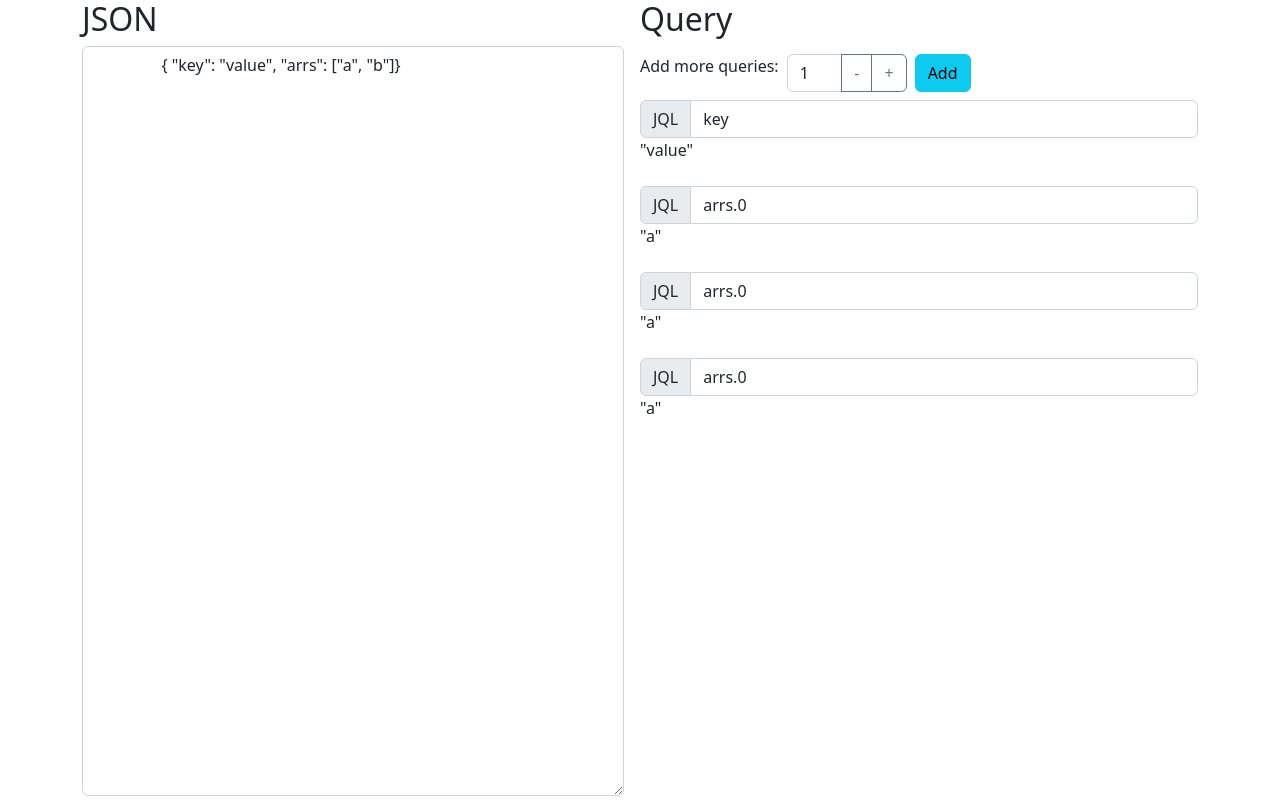
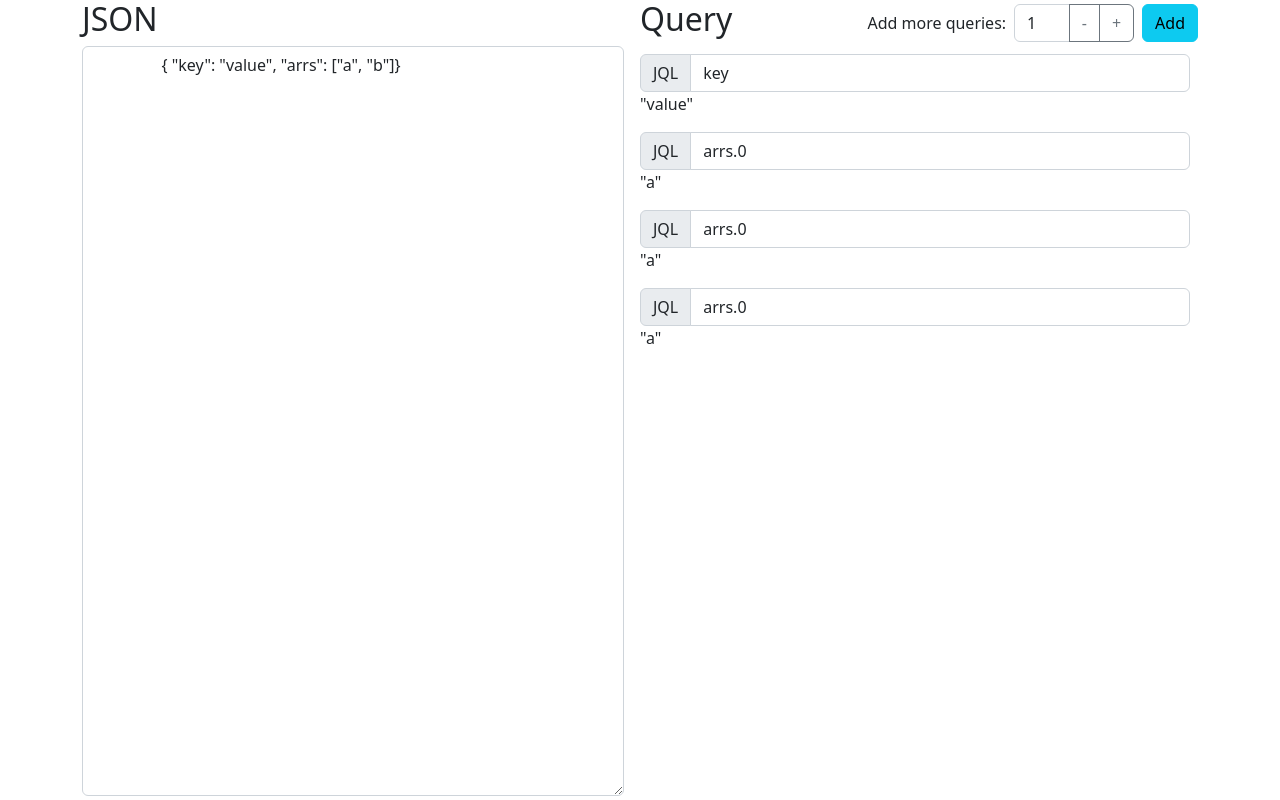
Before and after one commit to anlac96/fullstack-developer-tools, a website: page json-query.html in a window 1280 px wide. Drawn offline with nearby package versions, Linux system fonts and the light colour scheme.

Commit message:
json-query: make queries list sticky

```diff
--- a/json-query.html
+++ b/json-query.html
@@ -22,9 +22,10 @@
                 { "key": "value", "arrs": ["a", "b"]}
             </textarea>
         </div>
-        <div id="json-queries" class="col-6 d-flex flex-column gap-2">
+        <div class="col-6 d-flex flex-column gap-2">
+            <div class="d-flex justify-content-between align-items-center">
                 <h2>Query</h2>
-            <div class="d-flex gap-2">
+                <div class="d-flex gap-2 align-items-center">
                     <span>Add more queries:</span>
                     <div class="input-group" style="width: 120px">
                         <input name="addingAmount" type="number" class="form-control" value="1"
@@ -36,6 +37,8 @@
                     </div>
                     <button name="addQueryButton" class="btn btn-info">Add</button>
                 </div>
+            </div>
+            <div id="json-queries" class="pe-2" style="height: calc(100vh - 55px); overflow: auto;">
                 <div class="json-query">
                     <div class="input-group">
                         <span class="input-group-text" id="basic-addon1">JQL</span>
@@ -63,6 +66,7 @@
                         <input type="text" json-query value="arrs.0" class="form-control"></input>
                     </div>
                     <p json-query-result></p>
+                </div>
             </div>
         </div>
     </div>
```
Lines whose indentation alone changed are shown as unchanged.
